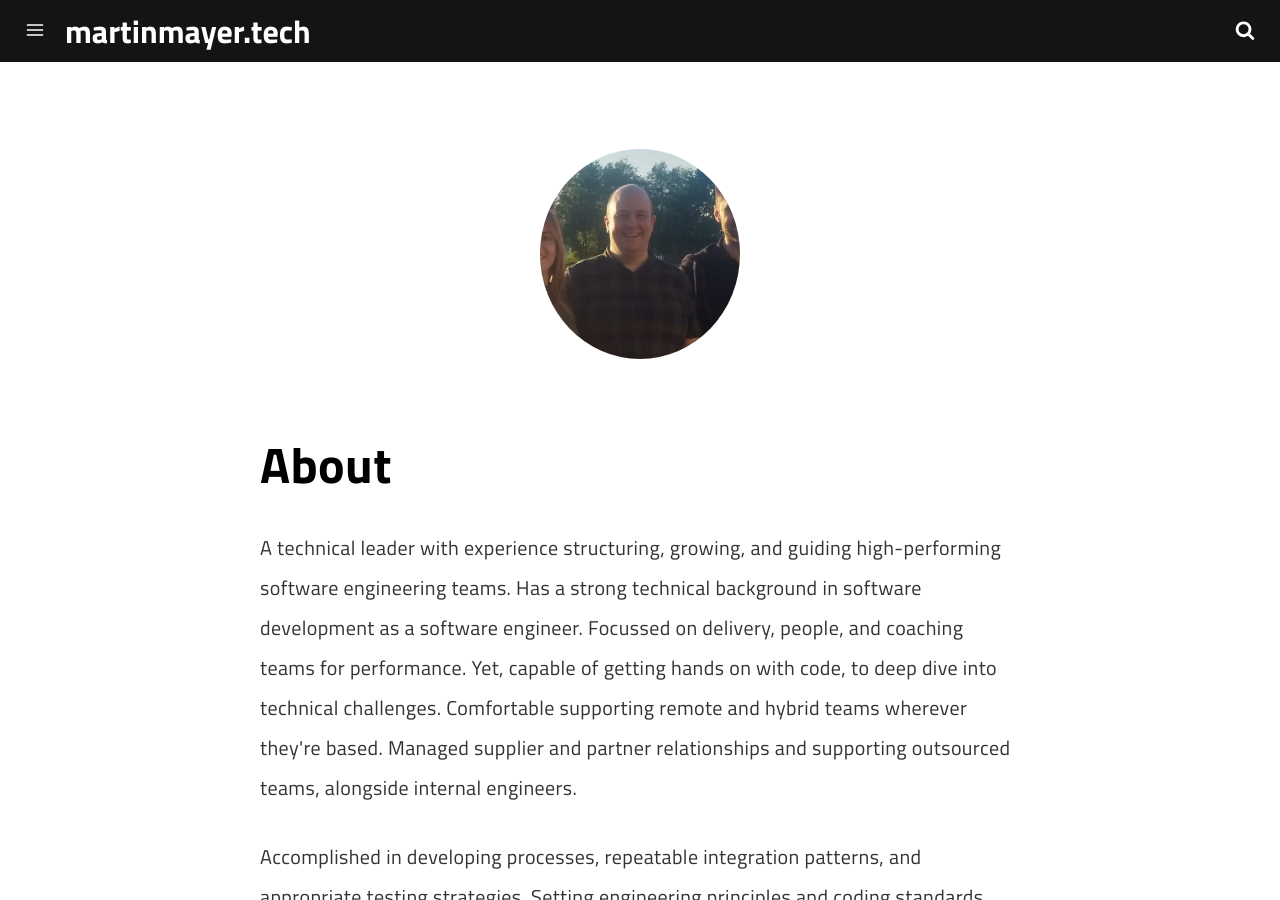
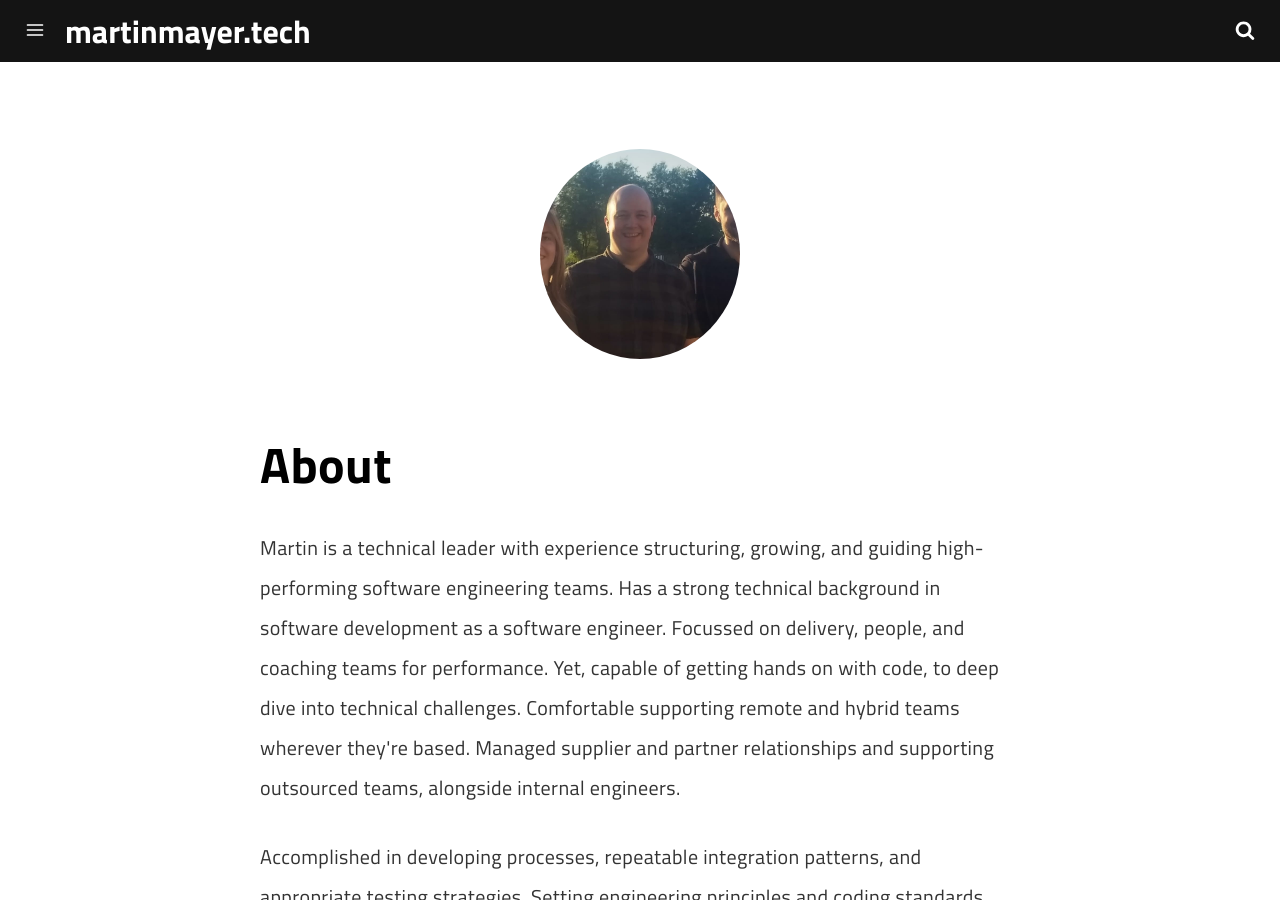
Before and after one commit to Mayer-Cloud-Solutions/martinmayer.tech.jekyll, a Jekyll site: the page built from pages/about.md, in a window 1280 px wide and 900 px high. Built offline with Jekyll 4.4.1, drawn with Linux system fonts in a browser that asks for light colours; a script that is not in the unit is left out.

Commit message:
About edits - "Martin is a technical leader with..."

```diff
--- a/pages/about.md
+++ b/pages/about.md
@@ -9,7 +9,7 @@ permalink: /about/
 
 # About
 
-<p>A technical leader with experience structuring, growing, and guiding high-performing software engineering teams. Has a strong technical background in software development as a software engineer. Focussed on delivery, people, and coaching teams for performance. Yet, capable of getting hands on with code, to deep dive into technical challenges. Comfortable supporting remote and hybrid teams wherever they're based. Managed supplier and partner relationships and supporting outsourced teams, alongside internal engineers.</p>
+<p>Martin is a technical leader with experience structuring, growing, and guiding high-performing software engineering teams. Has a strong technical background in software development as a software engineer. Focussed on delivery, people, and coaching teams for performance. Yet, capable of getting hands on with code, to deep dive into technical challenges. Comfortable supporting remote and hybrid teams wherever they're based. Managed supplier and partner relationships and supporting outsourced teams, alongside internal engineers.</p>
 <p>Accomplished in developing processes, repeatable integration patterns, and appropriate testing strategies. Setting engineering principles and coding standards. Ensuring engineering quality and site reliability. Leading and encouraging engineers and teams to be accountable for their work. Continually improving approach and process through measured, carefully scoped experiments. Setting and monitoring productivity metrics to engage high-performing, empowered teams with autonomy. Instilling an approach of “Build, Ship and Support” to be accountable for the components they produce from inception until obsolescence.</p>
 <p>Exposure to environments immersed (or moving towards) DevOps philosophies, practices, and tooling. Taking services to Cloud Native microservices and serverless compute/functions. Familiar with event-driven architecture and domain-driven development. Encourages "Everything as Code", Continuous Deployment, and the elimination of toil, through automation.</p>
 <p>A strong communicator and advocate of working in the open. At ease working with non-technical peers, stakeholders, and partners to identify technical requirements. Influencing and enabling others on technical approaches. Working with the executives and other senior managers to facilitate business-wide goals.</p>
```
Also changed, not shown: pages/about-1.md (+1 -1 lines).
